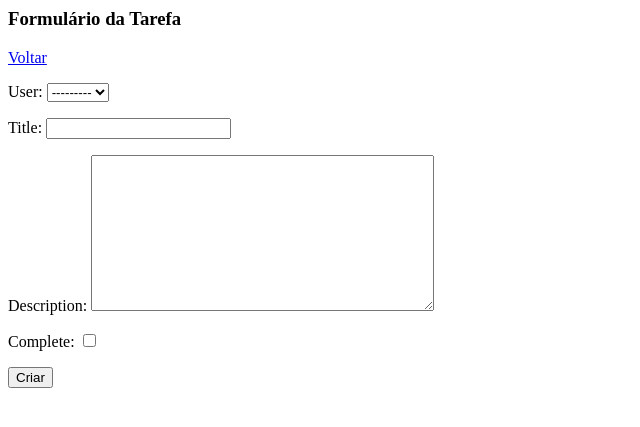
After one commit to NickolasFchinni/teste-pratico-dev-py-jr, a Django app: page /criar-tarefa/ in a window 1280 px wide. The commit adds this page. Shown: the top 427 px of the page, without its empty margins (0-640 px from the left). Run offline with Django 5.2, Linux system fonts and the light colour scheme.

Commit message:
feat: Criando view e template para criar tarefa

```diff
--- /dev/null
+++ b/default/templates/default/tarefa_form.html
@@ -0,0 +1,7 @@
+<h3>Formulário da Tarefa</h3>
+<a href="{% url 'tarefas' %}">Voltar</a>
+<form action="" method="POST">
+    {% csrf_token %}
+    {{form.as_p}}
+    <input type="submit" value="Criar">
+</form>
--- a/default/templates/default/tarefa_list.html
+++ b/default/templates/default/tarefa_list.html
@@ -1,4 +1,5 @@
 <h1>Minha Lista de Tarefas</h1>
+<a href="{% url 'criar-tarefa' %}">Adicionar Tarefa</a>
 
 <table>
     <tr>
@@ -8,7 +9,7 @@
     {% for tarefa in tarefas %}
     <tr>
         <td>{{tarefa.title}}</td>
-        <td><a href="{% url 'tarefas' tarefa.id %}">Detalhes</a></td>
+        <td><a href="{% url 'tarefa' tarefa.id %}">Detalhes</a></td>
     </tr>
     {% empty %}
     <h3>No items in list</h3>
--- a/default/urls.py
+++ b/default/urls.py
@@ -1,7 +1,8 @@
 from django.urls import path
-from .views import ListaDeTarefas, DetalhesDaTarefa
+from .views import ListaDeTarefas, DetalhesDaTarefa, CriarTarefa
 
 urlpatterns = [
   path('', ListaDeTarefas.as_view(), name='tarefas'),
-  path('tarefa/<int:pk>/', DetalhesDaTarefa.as_view(), name='tarefas'),
+  path('tarefa/<int:pk>/', DetalhesDaTarefa.as_view(), name='tarefa'),
+  path('criar-tarefa/', CriarTarefa.as_view(), name='criar-tarefa'),
 ]
--- a/default/views.py
+++ b/default/views.py
@@ -1,6 +1,8 @@
 from django.shortcuts import render
 from django.views.generic.list import ListView
 from django.views.generic.detail import DetailView
+from django.views.generic.edit import CreateView
+from django.urls import reverse_lazy
 from .models import Tarefa
 
 class ListaDeTarefas(ListView):
@@ -11,3 +13,8 @@ class DetalhesDaTarefa(DetailView):
     model = Tarefa
     context_object_name = 'tarefa'
     template_name = 'default/tarefa.html'
+
+class CriarTarefa(CreateView):
+    model = Tarefa
+    fields = '__all__'
+    success_url = reverse_lazy('tarefas')
```
